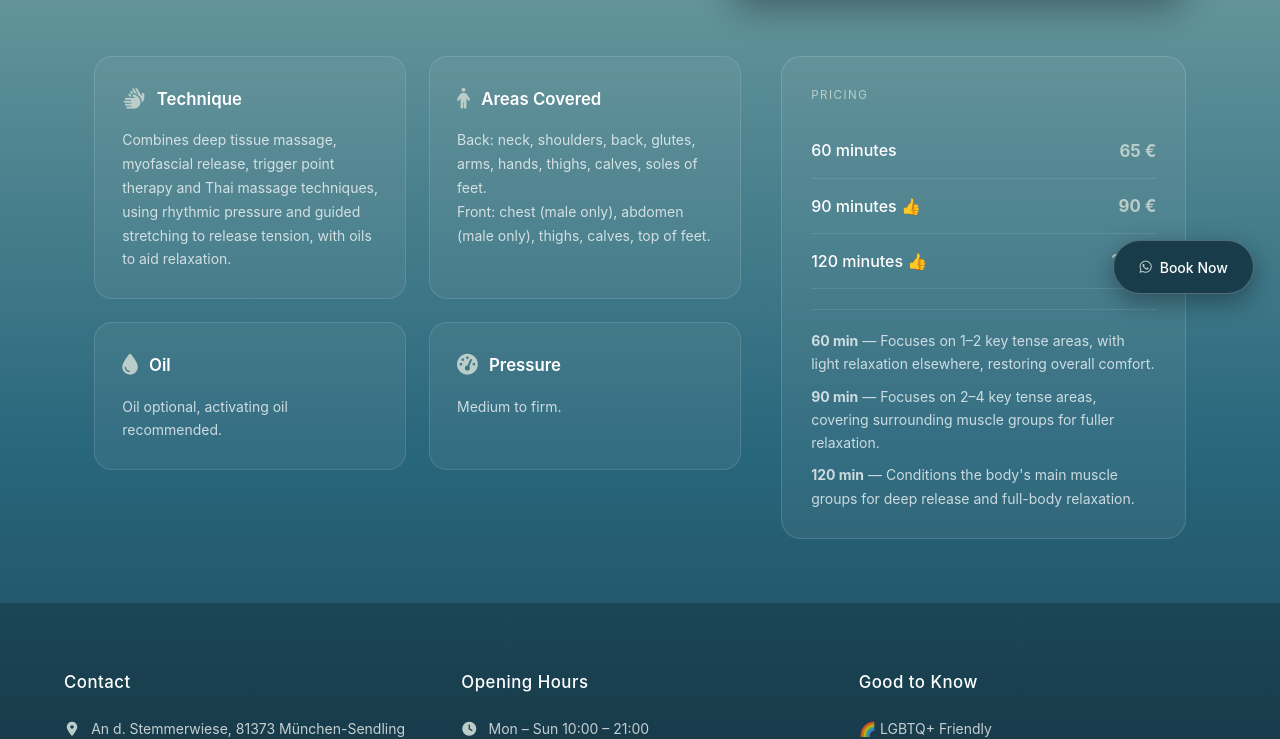
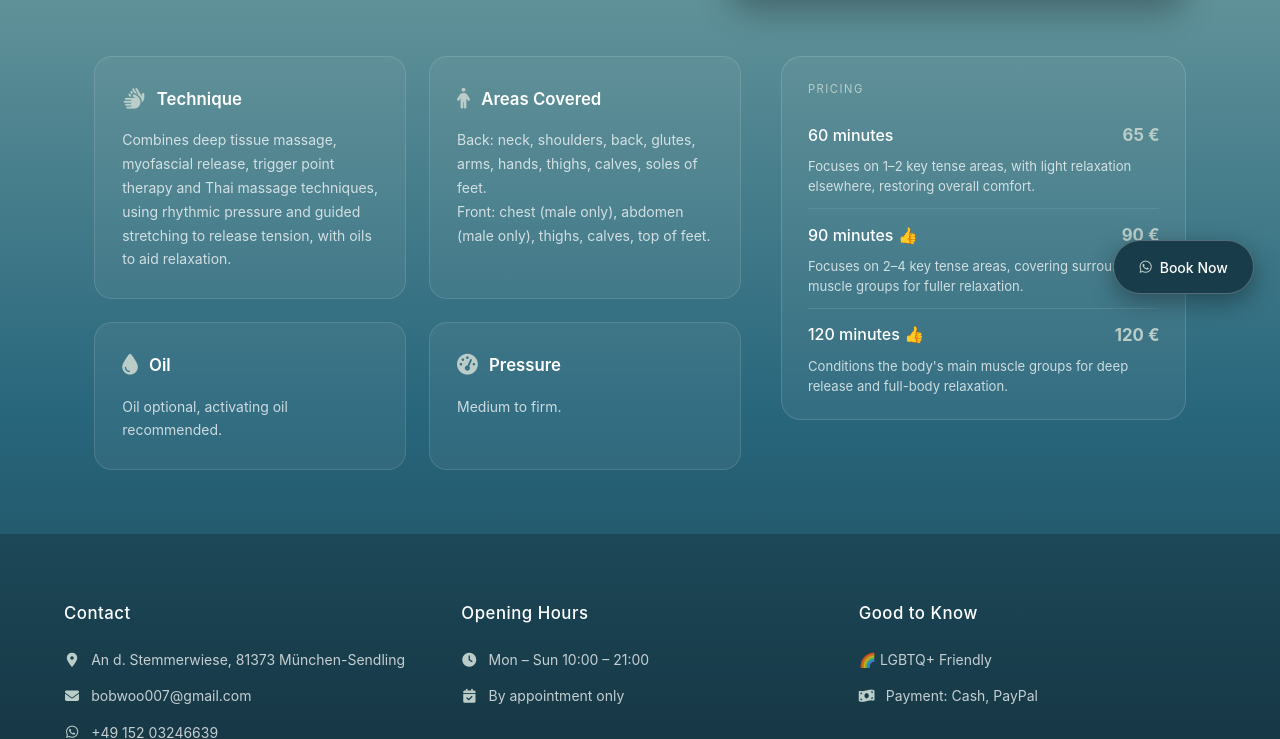
Before and after one commit to bomassage/bomassage, a plain HTML site: page service-deep-tissue.html in a window 1280 px wide. Shown: the part 480-1219 px from the top of the page. Drawn offline with Linux system fonts and the light colour scheme.

Commit message:
Add files via upload

```diff
--- a/service-deep-tissue.html
+++ b/service-deep-tissue.html
@@ -1259,7 +1259,7 @@
             margin-bottom: 0;
         }
         .detail-btn-primary, .detail-btn-secondary {
-            display: inline-flex;
+            display: flex;
             align-items: center;
             justify-content: center;
             text-align: center;
@@ -1273,6 +1273,11 @@
             cursor: pointer;
             border: none;
             font-family: inherit;
+            width: fit-content;
+        }
+        .detail-btn-primary .lang-content.active,
+        .detail-btn-secondary .lang-content.active {
+            display: inline;
         }
         .detail-btn-primary {
             background: var(--pale-teal);
@@ -1324,24 +1329,28 @@
             background: rgba(186, 205, 200, 0.08);
             border: 1px solid rgba(255,255,255,0.14);
             border-radius: 20px;
-            padding: 1.8rem;
+            padding: 1.4rem 1.6rem;
         }
         .detail-price-title {
-            font-size: 0.72rem;
+            font-size: 0.7rem;
             letter-spacing: 1.5px;
             text-transform: uppercase;
             color: var(--pale-teal);
-            margin-bottom: 1.1rem;
+            margin-bottom: 0.6rem;
+        }
+        .detail-price-block {
+            padding: 0.7rem 0;
+            border-bottom: 1px solid rgba(255,255,255,0.1);
+        }
+        .detail-price-block:last-of-type {
+            border-bottom: none;
+            padding-bottom: 0;
         }
         .detail-price-row {
             display: flex;
             justify-content: space-between;
             align-items: center;
-            padding: 0.75rem 0;
-            border-bottom: 1px solid rgba(255,255,255,0.1);
-        }
-        .detail-price-row:last-of-type {
-            border-bottom: none;
+            margin-bottom: 0.35rem;
         }
         .detail-price-duration {
             color: var(--text-primary);
@@ -1352,19 +1361,10 @@
             font-weight: 700;
             font-size: 1.05rem;
         }
-        .detail-duration-note {
-            margin-top: 1.2rem;
-            padding-top: 1.2rem;
-            border-top: 1px solid rgba(255,255,255,0.1);
-            font-size: var(--fs-sm);
+        .detail-price-note {
+            font-size: 0.82rem;
             color: var(--text-tertiary);
-            line-height: 1.65;
-        }
-        .detail-duration-note p {
-            margin-bottom: 0.6rem;
-        }
-        .detail-duration-note p:last-child {
-            margin-bottom: 0;
+            line-height: 1.55;
         }
         .detail-info-grid {
             display: grid;
@@ -1599,35 +1599,47 @@ Vorderseite: Brust (nur Männer), Bauch (nur Männer), Oberschenkel, Waden, Fuß
             <div class="detail-price-panel">
                 <div class="lang-content active" data-lang="en">
                     <div class="detail-price-title">Pricing</div>
+                    <div class="detail-price-block">
                         <div class="detail-price-row"><span class="detail-price-duration">60 minutes</span><span class="detail-price-amount">65 €</span></div>
+                        <p class="detail-price-note">Focuses on 1–2 key tense areas, with light relaxation elsewhere, restoring overall comfort.</p>
+                    </div>
+                    <div class="detail-price-block">
                         <div class="detail-price-row"><span class="detail-price-duration">90 minutes 👍</span><span class="detail-price-amount">90 €</span></div>
+                        <p class="detail-price-note">Focuses on 2–4 key tense areas, covering surrounding muscle groups for fuller relaxation.</p>
+                    </div>
+                    <div class="detail-price-block">
                         <div class="detail-price-row"><span class="detail-price-duration">120 minutes 👍</span><span class="detail-price-amount">120 €</span></div>
-                    <div class="detail-duration-note">
-                        <p><b>60 min</b> — Focuses on 1–2 key tense areas, with light relaxation elsewhere, restoring overall comfort.</p>
-                        <p><b>90 min</b> — Focuses on 2–4 key tense areas, covering surrounding muscle groups for fuller relaxation.</p>
-                        <p><b>120 min</b> — Conditions the body's main muscle groups for deep release and full-body relaxation.</p>
+                        <p class="detail-price-note">Conditions the body's main muscle groups for deep release and full-body relaxation.</p>
                     </div>
                 </div>
                 <div class="lang-content" data-lang="de">
                     <div class="detail-price-title">Preise</div>
+                    <div class="detail-price-block">
                         <div class="detail-price-row"><span class="detail-price-duration">60 Minuten</span><span class="detail-price-amount">65 €</span></div>
+                        <p class="detail-price-note">Konzentriert sich auf 1–2 zentrale Verspannungsbereiche, restliche Bereiche werden leicht entspannt.</p>
+                    </div>
+                    <div class="detail-price-block">
                         <div class="detail-price-row"><span class="detail-price-duration">90 Minuten 👍</span><span class="detail-price-amount">90 €</span></div>
+                        <p class="detail-price-note">Konzentriert sich auf 2–4 zentrale Verspannungsbereiche inklusive umliegender Muskelgruppen für eine umfassendere Entspannung.</p>
+                    </div>
+                    <div class="detail-price-block">
                         <div class="detail-price-row"><span class="detail-price-duration">120 Minuten 👍</span><span class="detail-price-amount">120 €</span></div>
-                    <div class="detail-duration-note">
-                        <p><b>60 Min</b> — Konzentriert sich auf 1–2 zentrale Verspannungsbereiche, restliche Bereiche werden leicht entspannt.</p>
-                        <p><b>90 Min</b> — Konzentriert sich auf 2–4 zentrale Verspannungsbereiche inklusive umliegender Muskelgruppen für eine umfassendere Entspannung.</p>
-                        <p><b>120 Min</b> — Behandelt die wichtigsten Muskelgruppen des gesamten Körpers für eine tiefe Lösung und Ganzkörperentspannung.</p>
+                        <p class="detail-price-note">Behandelt die wichtigsten Muskelgruppen des gesamten Körpers für eine tiefe Lösung und Ganzkörperentspannung.</p>
                     </div>
                 </div>
                 <div class="lang-content" data-lang="zh">
                     <div class="detail-price-title">定价</div>
+                    <div class="detail-price-block">
                         <div class="detail-price-row"><span class="detail-price-duration">60分钟</span><span class="detail-price-amount">65€</span></div>
+                        <p class="detail-price-note">选择1-2个重点紧绷部位疏解，其余部位简单放松，让身体恢复舒适状态。</p>
+                    </div>
+                    <div class="detail-price-block">
                         <div class="detail-price-row"><span class="detail-price-duration">90分钟 👍</span><span class="detail-price-amount">90€</span></div>
+                        <p class="detail-price-note">选择2-4个重点紧绷部位疏解，覆盖周边关联肌群，让身体放松更充分。</p>
+                    </div>
+                    <div class="detail-price-block">
                         <div class="detail-price-row"><span class="detail-price-duration">120分钟 👍</span><span class="detail-price-amount">120€</span></div>
-                    <div class="detail-duration-note">
-                        <p><b>60分钟</b> — 选择1-2个重点紧绷部位疏解，其余部位简单放松，让身体恢复舒适状态。</p>
-                        <p><b>90分钟</b> — 选择2-4个重点紧绷部位疏解，覆盖周边关联肌群，让身体放松更充分。</p>
-                        <p><b>120分钟</b> — 调理全身主要肌群，实现身体深层释放，整体舒缓整合。</p>
+                        <p class="detail-price-note">调理全身主要肌群，实现身体深层释放，整体舒缓整合。</p>
                     </div>
                 </div>
             </div>
```
Lines whose indentation alone changed are shown as unchanged.
